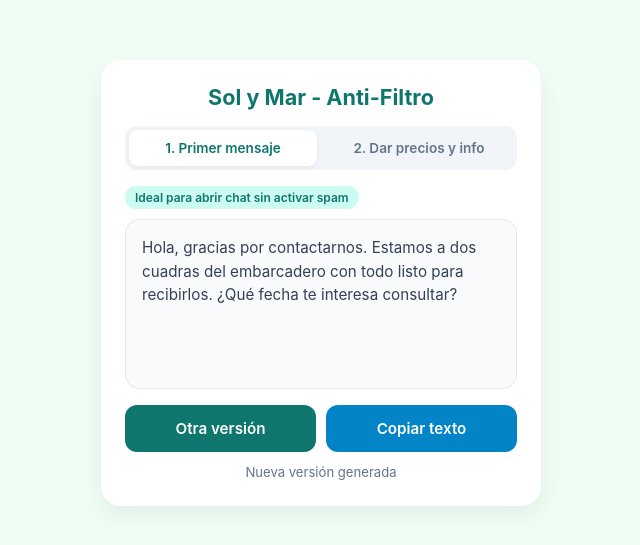
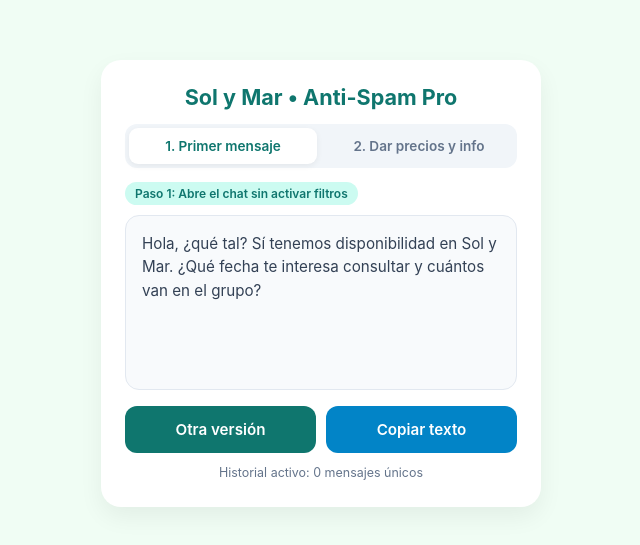
Before and after one commit to pcontenido75/Sol-y-Mar-info, a plain HTML site: page index.html in a window 1280 px wide. Shown: the part 117-662 px from the top of the page, without its empty margins (319-959 px from the left). Drawn offline with Linux system fonts and the light colour scheme.

Commit message:
Update index.html

```diff
--- a/index.html
+++ b/index.html
@@ -1,7 +1,10 @@
 <!DOCTYPE html>
 <html lang="es">
 <head>
-    <link rel="manifest" href="manifest.json">
+  <meta charset="UTF-8">
+  <meta name="viewport" content="width=device-width, initial-scale=1.0">
+  <title>Sol y Mar - Respuestas Inteligentes</title>
+  <link rel="manifest" href="manifest.json">
   <link rel="icon" type="image/png" href="logo.png">
   <meta name="theme-color" content="#0f766e">
   <script>
@@ -9,13 +12,9 @@
       navigator.serviceWorker.register('sw.js');
     }
   </script>
-  <meta charset="UTF-8">
-  <meta name="viewport" content="width=device-width, initial-scale=1.0">
-  <title>Sol y Mar - Respuestas Inteligentes</title>
   <style>
     :root {
       --primary: #0f766e;
-      --primary-hover: #115e59;
       --secondary: #0284c7;
       --bg: #f0fdf4;
       --card: #ffffff;
@@ -45,12 +44,12 @@
       color: var(--primary);
       font-size: 1.35rem;
       text-align: center;
-      margin: 0 0 16px 0;
+      margin: 0 0 14px 0;
     }
     .tabs {
       display: flex;
       gap: 8px;
-      margin-bottom: 16px;
+      margin-bottom: 14px;
       background: #f1f5f9;
       padding: 4px;
       border-radius: 12px;
@@ -87,7 +86,7 @@
       border: 1.5px solid #e2e8f0;
       border-radius: 14px;
       padding: 16px;
-      min-height: 170px;
+      min-height: 175px;
       font-size: 0.95rem;
       line-height: 1.55;
       white-space: pre-wrap;
@@ -106,14 +105,14 @@
       font-size: 0.95rem;
       font-weight: 600;
       cursor: pointer;
-      transition: transform 0.1s, opacity 0.2s;
+      transition: transform 0.1s;
     }
     button.action-btn:active { transform: scale(0.98); }
     .btn-gen { background: var(--primary); color: white; }
     .btn-copy { background: var(--secondary); color: white; }
     .status {
       text-align: center;
-      font-size: 0.82rem;
+      font-size: 0.78rem;
       color: var(--muted);
       margin-top: 12px;
       min-height: 18px;
@@ -123,14 +122,14 @@
 <body>
 
 <div class="container">
-  <h1>Sol y Mar - Anti-Filtro</h1>
+  <h1>Sol y Mar • Anti-Spam Pro</h1>
 
   <div class="tabs">
     <button class="tab active" id="tab1" onclick="cambiarModo(1)">1. Primer mensaje</button>
     <button class="tab" id="tab2" onclick="cambiarModo(2)">2. Dar precios y info</button>
   </div>
 
-  <div id="badgeInfo" class="badge">Ideal para abrir chat sin activar spam</div>
+  <div id="badgeInfo" class="badge">Paso 1: Abre el chat sin activar filtros</div>
 
   <div class="output-box" id="textoGenerado"></div>
 
@@ -139,50 +138,76 @@
     <button class="action-btn btn-copy" onclick="copiar()">Copiar texto</button>
   </div>
 
-  <div class="status" id="statusMsg">Listo para usar</div>
+  <div class="status" id="statusMsg">Historial activo: 0 mensajes únicos</div>
 </div>
 
 <script>
   let modoActual = 1;
-  let ultimoIndice = -1;
+  let historial = JSON.parse(localStorage.getItem('solymar_historial_v3') || '[]');
 
-  // PASO 1: Mensajes cortos, humanos, sin números ni menciones a links/pagos
-  const mensajesPaso1 = [
-    "¡Hola! Qué gusto saludarte. Sí tenemos disponibilidad en Sol y Mar. ¿Para qué fechas estás planeando venir y cuántas personas serían?",
-    "¡Buenas! Gracias por escribirnos. Claro que sí, contamos con apartamentos disponibles cerca de los embarcaderos. ¿Qué días tienes pensado viajar?",
-    "Hola, ¿cómo estás? Con mucho gusto te ayudo con tu estadía en Sol y Mar. Cuéntame para qué fecha buscas y cuántos huéspedes van.",
-    "¡Saludos! Sí tenemos opciones disponibles en nuestros apartamentos. ¿Para cuántas personas necesitas y en qué fecha vendrían?",
-    "Hola, gracias por contactarnos. Estamos a dos cuadras del embarcadero con todo listo para recibirlos. ¿Qué fecha te interesa consultar?",
-    "¡Hola! Con gusto te paso la información de Sol y Mar. Antes, dime para cuántas personas sería el hospedaje y qué días tienen en mente."
+  // --- BLOQUES PASO 1 (+300 combinaciones cortas) ---
+  const p1Saludos = [
+    "¡Hola!", "¡Buenas!", "Hola, ¿cómo estás?", "¡Saludos!", "¡Hola! Qué gusto saludarte.",
+    "Hola, gracias por escribirnos.", "¡Buenas! Gracias por contactarnos.", "Hola, ¿qué tal?"
+  ];
+  const p1Confirmacion = [
+    "Sí tenemos disponibilidad en Sol y Mar.",
+    "Claro que sí, contamos con apartamentos disponibles cerca de los embarcaderos.",
+    "Con mucho gusto te ayudo con tu estadía en nuestros apartamentos.",
+    "Sí tenemos opciones disponibles para recibirlos.",
+    "Estamos a dos cuadras del embarcadero con todo listo para su estadía.",
+    "Con gusto te paso la información de Sol y Mar."
+  ];
+  const p1Preguntas = [
+    "¿Para qué fechas estás planeando venir y cuántas personas serían?",
+    "¿Qué días tienes pensado viajar y cuántos huéspedes van?",
+    "Cuéntame para qué fecha buscas y cuántas personas serían.",
+    "¿Para cuántas personas necesitas y en qué fecha vendrían?",
+    "¿Qué fecha te interesa consultar y cuántos van en el grupo?",
+    "Dime para cuántas personas sería el hospedaje y qué días tienen en mente."
   ];
 
-  // PASO 2: Bloques dinámicos en párrafo natural (sin viñetas, sin palabras prohibidas como "link", "bio", "transferencia")
-  const saludosP2 = [
+  // --- BLOQUES PASO 2 (+4,000 combinaciones estructurales) ---
+  const p2Aperturas = [
     "¡Perfecto! Te cuento cómo trabajamos en Sol y Mar.",
     "Con mucho gusto te detallo lo que ofrecemos en nuestros apartamentos.",
-    "Aquí tienes los detalles de nuestra posada Sol y Mar.",
-    "Te comparto la información completa para tu estadía."
+    "Aquí tienes los detalles completos de Sol y Mar.",
+    "Te comparto la información para tu estadía con nosotros.",
+    "Excelente, te explico todo lo que incluye el hospedaje.",
+    "Con gusto te paso los detalles de nuestra posada."
   ];
 
-  const ubicacionYComodidadesP2 = [
-    "Estamos ubicados a solo dos cuadras de los embarcaderos. Los apartamentos están totalmente equipados con cocina, nevera, utensilios, piscina, WiFi, TV y contamos con planta eléctrica.",
-    "Nos encontramos muy cerca de la zona de embarcaderos, a apenas dos cuadras. Cada espacio incluye cocina equipada, nevera, piscina, internet WiFi, televisión y respaldo de planta eléctrica.",
-    "Nuestra ubicación es súper cómoda, a dos cuadras de los embarcaderos. Tienes acceso a piscina, WiFi, TV, planta eléctrica garantizada y apartamento con cocina, nevera y utensilios."
+  const p2Ubicacion = [
+    "Estamos ubicados a solo dos cuadras de los embarcaderos.",
+    "Nos encontramos muy cerca de la zona de embarcaderos, a apenas dos cuadras.",
+    "Nuestra ubicación es súper cómoda, a dos cuadras de los embarcaderos.",
+    "Quedamos a tan solo dos cuadras del embarcadero."
   ];
 
-  const tarifasP2 = [
+  const p2Comodidades = [
+    "Los apartamentos están totalmente equipados con cocina, nevera, utensilios, piscina, WiFi, TV y contamos con planta eléctrica.",
+    "Cada espacio incluye cocina equipada, nevera, piscina, internet WiFi, televisión y respaldo de planta eléctrica.",
+    "Tienes acceso a piscina, WiFi, TV, planta eléctrica garantizada y apartamento con cocina, nevera y utensilios.",
+    "Contamos con piscina, servicio de planta eléctrica, WiFi, TV y cocina equipada con nevera y utensilios."
+  ];
+
+  const p2Tarifas = [
     "La tarifa por noche varía según el grupo: para 2 personas queda en 45, para 3 en 60, para 4 en 80, para 5 en 100 y para 6 personas en 120.",
     "El valor por noche depende de la cantidad de huéspedes: 45 para pareja, 60 si son tres, 80 para cuatro personas, 100 para cinco y 120 para grupos de seis.",
-    "Manejamos las siguientes tarifas por noche según ocupación: dos personas 45, tres personas 60, cuatro personas 80, cinco personas 100 y seis personas 120."
+    "Manejamos las siguientes tarifas por noche según ocupación: dos personas 45, tres personas 60, cuatro personas 80, cinco personas 100 y seis personas 120.",
+    "Según la cantidad de personas el costo por noche es: 2 huéspedes en 45, 3 huéspedes en 60, 4 huéspedes en 80, 5 huéspedes en 100 y 6 huéspedes en 120.",
+    "Nuestros precios por noche son: 45 (2 personas), 60 (3 personas), 80 (4 personas), 100 (5 personas) y 120 (6 personas)."
   ];
 
-  const cierresP2 = [
+  const p2Cierres = [
     "Si te cuadra alguna de estas opciones, dime qué fecha buscas para revisarte disponibilidad.",
     "Avísame para qué día te gustaría reservar y coordinamos los detalles por aquí mismo.",
-    "Cualquier duda me comentas por acá, o si prefieres atención directa puedes escribirnos al contacto de nuestro perfil."
+    "Dime qué fecha tienes en mente y te confirmo si tenemos el apartamento libre.",
+    "Cualquier duda me comentas por acá, o si prefieres atención directa puedes escribirnos al contacto de nuestro perfil.",
+    "Quedo atento a la fecha que buscas para verificar disponibilidad de inmediato."
   ];
 
-  function aleatorio(arr) {
+  function pick(arr) {
     return arr[Math.floor(Math.random() * arr.length)];
   }
 
@@ -204,40 +229,57 @@
     generar();
   }
 
-  function generar() {
-    const box = document.getElementById('textoGenerado');
-    const status = document.getElementById('statusMsg');
+  function construirTexto() {
+    if (modoActual === 1) {
+      // Alterna si incluye confirmación intermedia o va directo a la pregunta
+      if (Math.random() > 0.25) {
+        return `${pick(p1Saludos)} ${pick(p1Confirmacion)} ${pick(p1Preguntas)}`;
+      } else {
+        return `${pick(p1Saludos)} ${pick(p1Preguntas)}`;
+      }
+    } else {
+      const ap = pick(p2Aperturas);
+      const ub = pick(p2Ubicacion);
+      const com = pick(p2Comodidades);
+      const tar = pick(p2Tarifas);
+      const cie = pick(p2Cierres);
 
-    if (modoActual === 1) {
-      let idx;
-      do {
-        idx = Math.floor(Math.random() * mensajesPaso1.length);
-      } while (idx === ultimoIndice && mensajesPaso1.length > 1);
-      ultimoIndice = idx;
-      box.textContent = mensajesPaso1[idx];
-    } else {
-      // Construye estructura variable (a veces 2 párrafos, a veces 3)
-      const p1 = `${aleatorio(saludosP2)} ${aleatorio(ubicacionYComodidadesP2)}`;
-      const p2 = aleatorio(tarifasP2);
-      const p3 = aleatorio(cierresP2);
-
-      if (Math.random() > 0.5) {
-        box.textContent = `${p1}\n\n${p2} ${p3}`;
+      // Alterna 3 estructuras de párrafo diferentes para romper la huella visual
+      const molde = Math.random();
+      if (molde < 0.35) {
+        return `${ap} ${ub} ${com}\n\n${tar}\n\n${cie}`;
+      } else if (molde < 0.70) {
+        return `${ap} ${com} ${ub}\n\n${tar} ${cie}`;
       } else {
-        box.textContent = `${p1}\n\n${p2}\n\n${p3}`;
+        return `${ub} ${com}\n\n${tar}\n\n${cie}`;
       }
     }
-    status.textContent = "Nueva versión generada";
+  }
+
+  function generar() {
+    let candidata = "";
+    let intentos = 0;
+
+    do {
+      candidata = construirTexto();
+      intentos++;
+    } while (historial.includes(candidata) && intentos < 50);
+
+    document.getElementById('textoGenerado').textContent = candidata;
   }
 
   function copiar() {
     const texto = document.getElementById('textoGenerado').textContent;
+    historial.push(texto);
+    if (historial.length > 400) historial.shift();
+    localStorage.setItem('solymar_historial_v3', JSON.stringify(historial));
+
     navigator.clipboard.writeText(texto).then(() => {
-      document.getElementById('statusMsg').textContent = "¡Copiado! Pégalo en TikTok";
+      document.getElementById('statusMsg').textContent = `¡Copiado! (${historial.length} únicos en memoria)`;
+      setTimeout(() => generar(), 400);
     });
   }
 
-  // Inicializar
   generar();
 </script>
 
```
